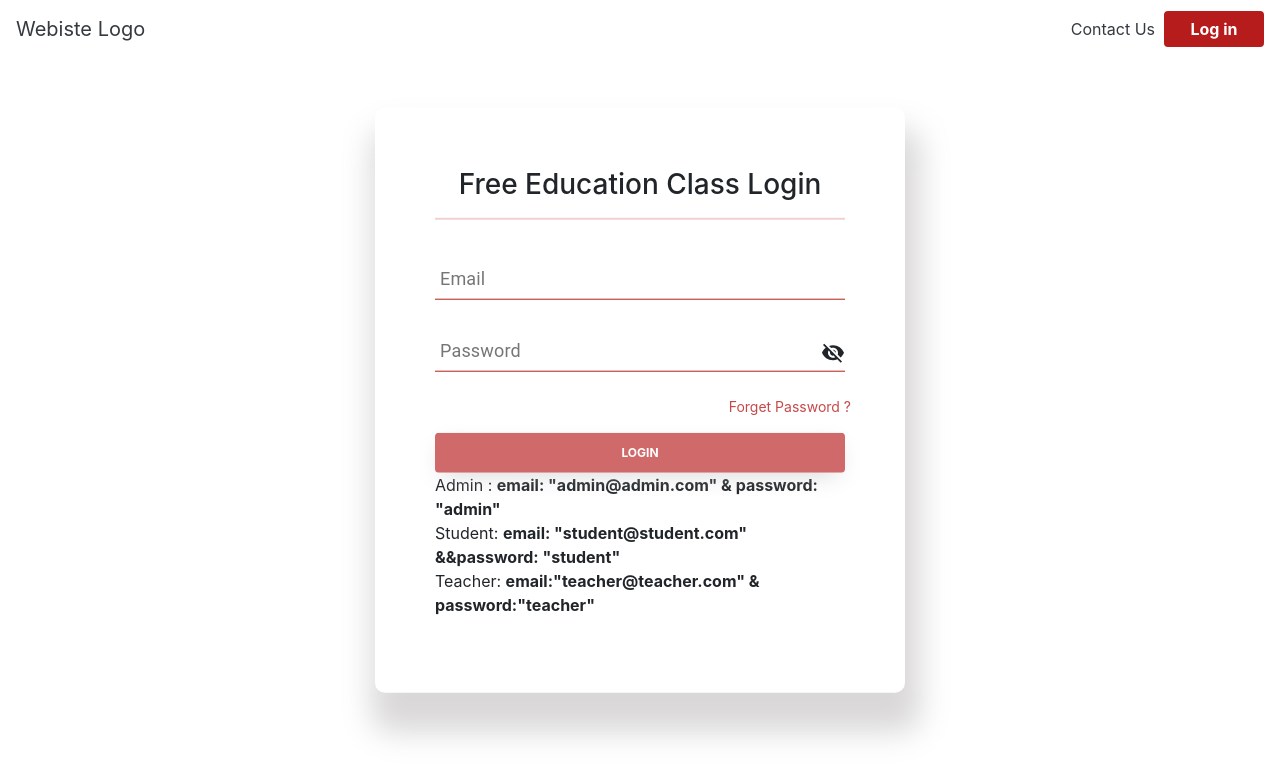
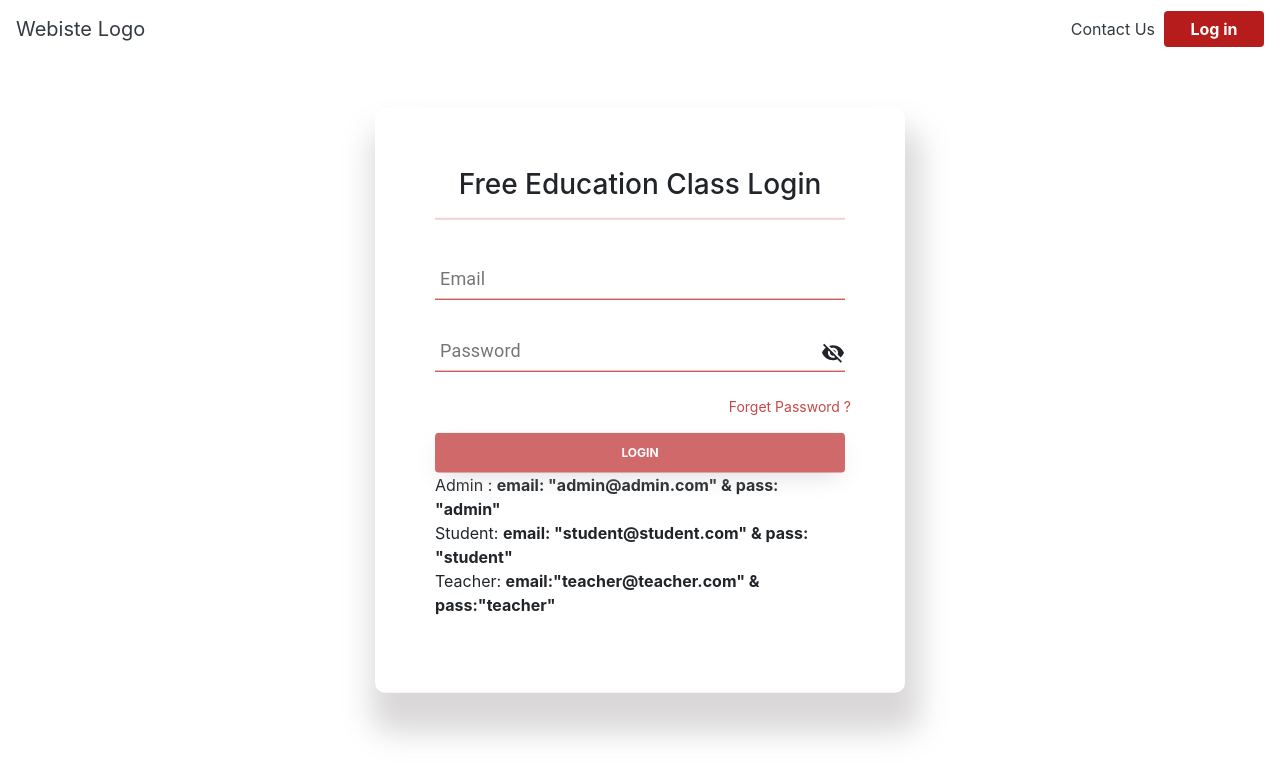
Before and after one commit to Pandemic-ai/education-react, a React (Create React App) app: page /login in a window 1280 px wide. Shown: the top 778 px of the page. Built offline with nearby package versions, Linux system fonts and the light colour scheme.

Commit message:
added helmet

```diff
--- a/src/Auth/Login.jsx
+++ b/src/Auth/Login.jsx
@@ -182,15 +182,13 @@ class Login extends Component {
 
             <p>
               Admin :{" "}
-              <strong> email: "admin@admin.com" & password: "admin" </strong>{" "}
+              <strong> email: "admin@admin.com" & pass: "admin" </strong>{" "}
               <br></br>
               Student:{" "}
-              <strong>
-                email: "student@student.com" &&password: "student"{" "}
-              </strong>
+              <strong>email: "student@student.com" & pass: "student" </strong>
               <br></br>
               Teacher:{" "}
-              <strong>email:"teacher@teacher.com" & password:"teacher"</strong>
+              <strong>email:"teacher@teacher.com" & pass:"teacher"</strong>
             </p>
           </form>
         </div>
--- a/src/Layout/SideNav.jsx
+++ b/src/Layout/SideNav.jsx
@@ -72,7 +72,7 @@ class SideNav extends React.Component {
             className="navbar-brand text-dark text-capitalize "
             style={{ paddingLeft: "30px" }}
           >
-            USername
+            {localStorage.getItem("Username")}
           </p>
           <hr></hr>
           <a href="# ">
--- a/src/VIews/Admin.jsx
+++ b/src/VIews/Admin.jsx
@@ -1,9 +1,17 @@
 import React, { Component } from "react";
+import { Helmet } from "react-helmet";
 
 export class Admin extends Component {
   render() {
     return (
       <div>
+        <Helmet>
+          <title>Admin Dashboard</title>
+          <meta
+            name="description"
+            content="Login Page for student teacher adminstration"
+          />
+        </Helmet>
         <h2>Admin Dashbaord</h2>
       </div>
     );
--- a/src/VIews/Dasboard.jsx
+++ b/src/VIews/Dasboard.jsx
@@ -7,9 +7,9 @@ class Dashboard extends Component {
   render() {
     return (
       <div className="container">
-        {localStorage.getItem("Username") === "admin" ? (
+        {localStorage.getItem("Username") === "admin@admin.com" ? (
           <Admin />
-        ) : localStorage.getItem("Username") === "teacher" ? (
+        ) : localStorage.getItem("Username") === "teacher@teacher.com" ? (
           <Teacher />
         ) : (
           <Student />
--- a/src/VIews/Student.jsx
+++ b/src/VIews/Student.jsx
@@ -1,9 +1,17 @@
 import React, { Component } from "react";
 
+import { Helmet } from "react-helmet";
 export class Student extends Component {
   render() {
     return (
       <div>
+        <Helmet>
+          <title>Student Dashboard</title>
+          <meta
+            name="description"
+            content="Login Page for student teacher adminstration"
+          />
+        </Helmet>
         <h2>Student Dashbaord</h2>
       </div>
     );
--- a/src/VIews/Teacher.jsx
+++ b/src/VIews/Teacher.jsx
@@ -1,9 +1,16 @@
 import React, { Component } from "react";
-
+import { Helmet } from "react-helmet";
 export class Teacher extends Component {
   render() {
     return (
       <div>
+        <Helmet>
+          <title>Teacher Dashboard</title>
+          <meta
+            name="description"
+            content="Login Page for student teacher adminstration"
+          />
+        </Helmet>
         <h2>Teacher Dashbaord</h2>
       </div>
     );
```
